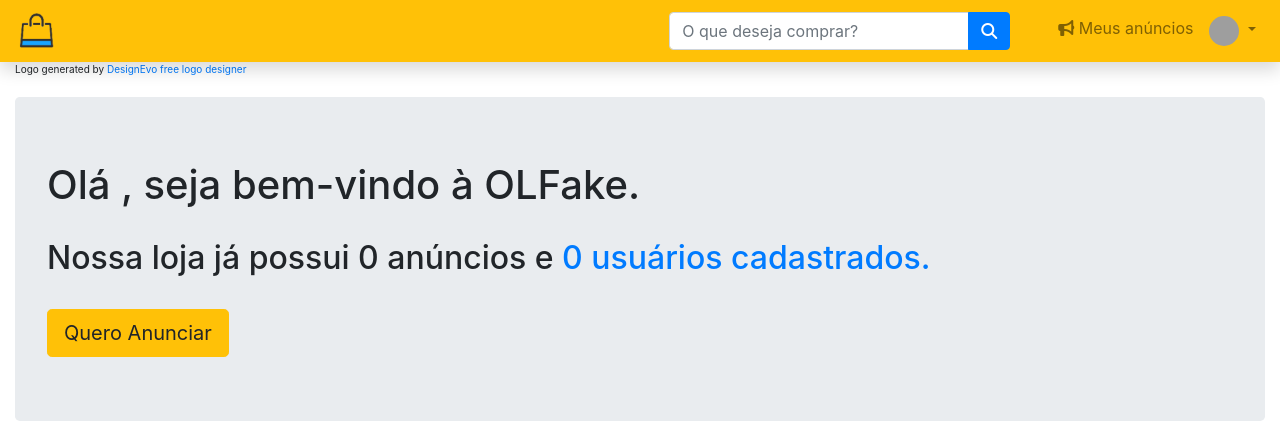
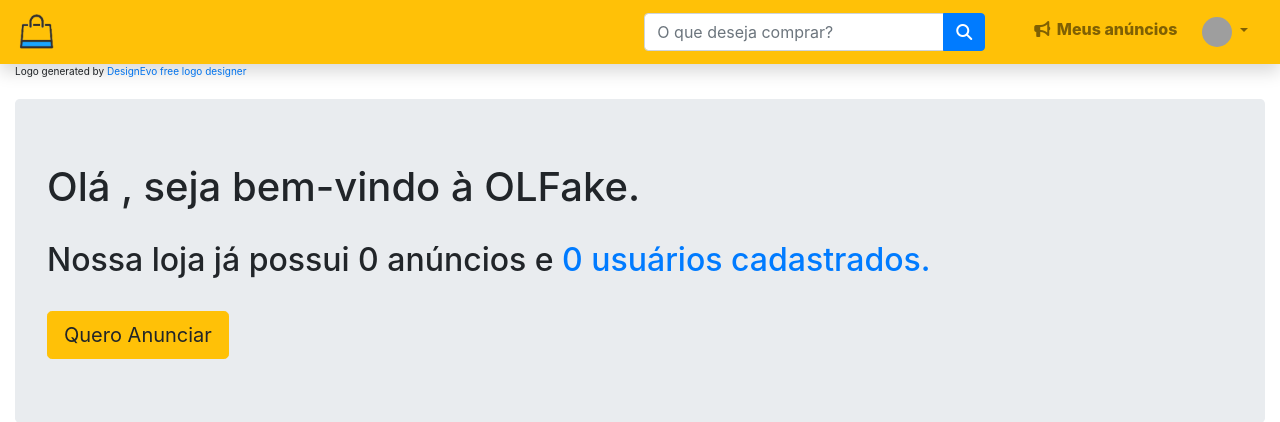
Before and after one commit to LeoDev0/OLFake, a PHP site: page / in a window 1280 px wide. Shown: the top 422 px of the page. Run offline with PHP 8.4, Linux system fonts and the light colour scheme; the visitor is signed in with stand-in values (Sample User, id 1); data that the repository does not hold is empty; some libraries are stand-ins or nearby versions; grey boxes are pictures that could not be loaded.

Commit message:
adicionado zoom nas fotos dos produtos ao passar mouse por cima; começando construção de do grid de imagens da página inicial; pequenas melhorias de frontend

```diff
--- a/assets/css/style.css
+++ b/assets/css/style.css
@@ -1,11 +1,3 @@
-/* .dropdown:hover > .dropdown-menu {
-  display: block;
-  border: none;
-  -webkit-box-shadow: 0px 3px 44px -11px rgba(0, 0, 0, 0.77);
-  -moz-box-shadow: 0px 3px 44px -11px rgba(0, 0, 0, 0.77);
-  box-shadow: 0px 3px 44px -11px rgba(0, 0, 0, 0.77);
-} */
-
 .dropdown-menu {
   background-color: #ffcf3e;
   border: none;
@@ -14,11 +6,40 @@
   box-shadow: 0px 3px 44px -11px rgba(0, 0, 0, 0.77);
 }
 
+.btn-shadow {
+  transition: 0.3s ease;
+  margin-right: 7px;
+  font-weight: 800;
+}
+
+.btn-shadow:hover {
+  background-color: rgba(0, 0, 0, 0.15);
+  border-radius: 28px;
+}
+
+.btn-orange {
+  border-radius: 28px;
+  background-color: rgb(255, 115, 0);
+  color: white !important;
+  font-weight: 800;
+}
+
+.btn-orange:hover {
+  background-color: rgb(255, 90, 0);
+}
+
+.zoomin {
+  transition: transform 0.2s ease;
+}
+
+.zoomin:hover {
+  transform: scale(1.2);
+}
+
 .foto_item {
   width: 150px;
   height: 200px;
   float: left;
-  /* text-align: center; */
   margin-right: 10px;
 }
 
@@ -41,6 +62,10 @@
 
   .search-form > .input-group {
     margin-top: 15px;
+  }
+
+  .btn-shadow {
+    margin-right: 0;
   }
 }
 
@@ -87,6 +112,13 @@
   color: grey;
 }
 
+.picture-change {
+  width: 40vh;
+  height: 40vh;
+  border-radius: 50%;
+  margin: 40px 0;
+}
+
 footer {
   margin: 30px 0 10px 0;
   position: relative;
--- a/index.php
+++ b/index.php
@@ -30,7 +30,29 @@
 
 <div style="font-size:10px;" >Logo generated by <a href="https://www.designevo.com/logo-maker/" title="Free Online Logo Maker" target="_blank" rel="noopener">DesignEvo free logo designer</a></div>
 
+    <!-- <div class="container">
+      <div class="jumbotron">
+        <div class="row">
+          <div class="col-lg-4 col-md-12 mb-4">
+            <img src="assets/images/homepage-grid/g1.jpg" class="img-fluid mb-4" alt="">
+            <img src="assets/images/homepage-grid/g2.jpg" class="img-fluid mb-4" alt="">
+          </div>
+
+          <div class="col-lg-4 col-md-12 mb-4">
+            <img src="assets/images/homepage-grid/g3.jpg" class="img-fluid mb-4" alt="">
+            <img src="assets/images/homepage-grid/g4.jpg" class="img-fluid mb-4" alt="">
+          </div>
+
+          <div class="col-lg-4 col-md-12 mb-4">
+            <img src="assets/images/homepage-grid/g5.jpg" class="img-fluid mb-4" alt="">
+            <img src="assets/images/homepage-grid/g6.jpg" class="img-fluid mb-4" alt="">
+          </div>
+        </div>
+      </div>
+    </div> grid com as fotos dentro do jumbotron, e adicionar data do último login -->
+
   <div style="margin-top:20px;" class="jumbotron">
+
     <?php if (isset($_SESSION['user_id']) && !empty($_SESSION['user_id'])): ?>
     <h1 style="margin-bottom: 30px;">Olá <?= ucfirst($user['nome']) ?>, seja bem-vindo à OLFake.</h1>
     <?php endif; ?>
@@ -93,9 +115,13 @@
           <tr>
             <td>
               <?php if (empty($anuncio['url'])): ?>
-              <img height="80" class="rounded" src="assets/images/anuncios/default.jpg" alt="foto-anuncio">
+              <a href="produto.php?id=<?= $anuncio['id'] ?>">
+                <img height="80" class="rounded zoomin" src="assets/images/anuncios/default.jpg" alt="foto-anuncio">
+              </a>
               <?php else: ?>
-              <img height="100" class="rounded" src="assets/images/anuncios/<?= $anuncio['url'] ?>" alt="foto-anuncio">
+              <a href="produto.php?id=<?= $anuncio['id'] ?>">
+                <img height="100" class="rounded zoomin" src="assets/images/anuncios/<?= $anuncio['url'] ?>" alt="foto-anuncio">
+              </a>
               <?php endif; ?>
             </td>
             <td>
@@ -150,6 +176,10 @@
 
 </div>
 
+<footer class="text-center">
+  <a class="signature" target="_blank" rel="noopener" href="https://github.com/LeoDev0/OLFake">Designed and Built with <span style="color:red;">❤️</span> By Leo Fernandes</a>
+</footer>
+
 <?php
 require 'templates/footer.php';
 ob_end_flush();
--- a/settings.php
+++ b/settings.php
@@ -130,7 +130,7 @@
 
       <div class="col-lg">
         <div class="text-center">
-          <img style="width: 40vh; height: 40vh; border-radius: 50%; margin: 40px 0;" src="assets/images/profile-pics/<?= $dados['foto_perfil'] ?>">
+          <img class="picture-change rounded-circle" src="assets/images/profile-pics/<?= $dados['foto_perfil'] ?>">
           <form id="profile-photo-form" method="post" enctype="multipart/form-data">
             <input onchange="this.form.submit()" hidden class="submit-profile-photo" type="file" name="submit-photo" accept=".png, .jpg, .jpeg">
           </form>
--- a/templates/footer.php
+++ b/templates/footer.php
@@ -1,8 +1,3 @@
-
-  <footer class="text-center">
-    <a class="signature" target="_blank" rel="noopener" href="https://github.com/LeoDev0/OLFake">Designed and Built with <span style="color:red;">❤️</span> By Leo Fernandes</a>
-  </footer>
-
   <script src="https://code.jquery.com/jquery-3.4.1.slim.min.js" integrity="sha384-J6qa4849blE2+poT4WnyKhv5vZF5SrPo0iEjwBvKU7imGFAV0wwj1yYfoRSJoZ+n" crossorigin="anonymous"></script>
   <script src="https://cdn.jsdelivr.net/npm/popper.js@1.16.0/dist/umd/popper.min.js" integrity="sha384-Q6E9RHvbIyZFJoft+2mJbHaEWldlvI9IOYy5n3zV9zzTtmI3UksdQRVvoxMfooAo" crossorigin="anonymous"></script>
   <script src="https://stackpath.bootstrapcdn.com/bootstrap/4.4.1/js/bootstrap.min.js" integrity="sha384-wfSDF2E50Y2D1uUdj0O3uMBJnjuUD4Ih7YwaYd1iqfktj0Uod8GCExl3Og8ifwB6" crossorigin="anonymous"></script>
--- a/templates/header.php
+++ b/templates/header.php
@@ -65,20 +65,20 @@
         </form>
         <?php if (isset($_SESSION['user_id']) && !empty($_SESSION['user_id'])): ?>
         <?php $usuario = $user->getDados($_SESSION['user_id']); ?>
-        <a class="nav-item nav-link" href="meus_anuncios.php"><i class="fas fa-bullhorn"></i> Meus anúncios</a>
+        <a class="nav-item nav-link btn btn-shadow" href="meus_anuncios.php"><i class="fas fa-bullhorn" style="margin-right:3px;"></i> Meus anúncios</a>
         <div class="nav-item dropdown">
-          <a class="nav-link dropdown-toggle" href="#" id="navbarDropdown" role="button" data-toggle="dropdown" aria-haspopup="true" aria-expanded="false">
-            <img style="border-radius: 24px;" src="assets/images/profile-pics/<?= $usuario['foto_perfil'] ?>" height="30px" width="30px" alt="profile pic">
+          <a class="nav-link dropdown-toggle btn btn-shadow" href="#" id="navbarDropdown" role="button" data-toggle="dropdown" aria-haspopup="true" aria-expanded="false">
+            <img class="rounded-circle" src="assets/images/profile-pics/<?= $usuario['foto_perfil'] ?>" height="30px" width="30px" alt="profile pic">
             <span><?= ucfirst($usuario['nome']) ?></span>
           </a>
           <div class="dropdown-menu dropdown-menu-right" aria-labelledby="navbarDropdown">
-            <a class="dropdown-item" href="settings.php">Configurações</a>
-            <a class="dropdown-item" href="logout.php">Sair</a>
+            <a class="dropdown-item btn btn-shadow" href="settings.php">Configurações</a>
+            <a class="dropdown-item btn btn-shadow" href="logout.php">Sair</a>
           </div>
         </div>
         <?php else: ?>
-        <a href="" class="nav-item nav-link" data-toggle="modal" data-target="#login-window"><i class="far fa-user-circle"></i> Login</a>
-        <a href="" class="nav-item nav-link" data-toggle="modal" data-target="#signup-window">Cadastre-se</a>
+        <a href="" class="nav-item nav-link btn btn-shadow" data-toggle="modal" data-target="#login-window"><i class="far fa-user-circle" style="margin-right:2px;"></i> Login</a>
+        <a href="" class="nav-item nav-link btn btn-orange shadow-sm" data-toggle="modal" data-target="#signup-window">Cadastre-se</a>
         <?php endif; ?>
       </div>
     </div>
@@ -93,6 +93,9 @@
             <button class="close" data-dismiss="modal"><span>&times;</span></button>
           </div>
           <div class="modal-body">
+            <div class="text-center">
+              <img height="70px" src="assets/images/logo.png" alt="logo">
+            </div>
             <?php
               if (isset($_POST['email']) && !empty($_POST['email'])) {
                 $email = $_POST['email'];
@@ -101,7 +104,6 @@
                 if ($user->fazerLogin($email, $senha)) {
                   header('Location: index.php');
                 } else {
-                  // echo '<div class="alert alert-danger">Usuário ou senha incorretos.</div>';
                   echo '<script language="javascript">';
                   echo 'alert("Usuário ou senha incorretos.")';
                   echo '</script>';
@@ -153,6 +155,9 @@
             <button class="close" data-dismiss="modal"><span>&times;</span></button>
           </div>
           <div class="modal-body">
+            <div class="text-center">
+              <img height="70px" src="assets/images/logo.png" alt="logo">
+            </div>
             <?php
               if (isset($_POST['nome']) && !empty($_POST['nome'])) {
                 $nome = trim($_POST['nome']);
```
Also changed, not shown: anuncios_usuario.php (+6 -2 lines), assets/js/produto.js (+19 -0 lines), produto.php (+7 -8 lines), assets/images/homepage-grid/g1.jpg (added), assets/images/homepage-grid/g2.jpg (added), assets/images/homepage-grid/g3.jpg (added), assets/images/homepage-grid/g4.jpg (added), assets/images/homepage-grid/g5.jpg (added), assets/images/homepage-grid/g6.jpg (added).
